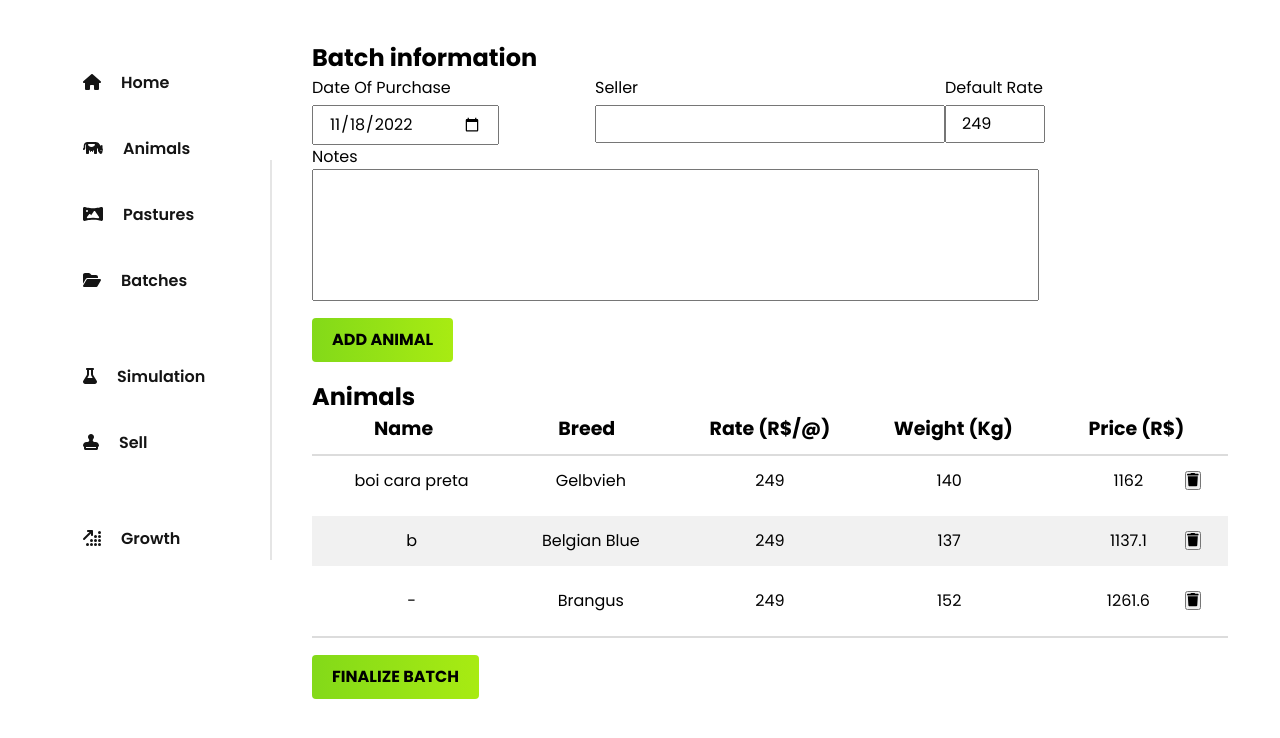
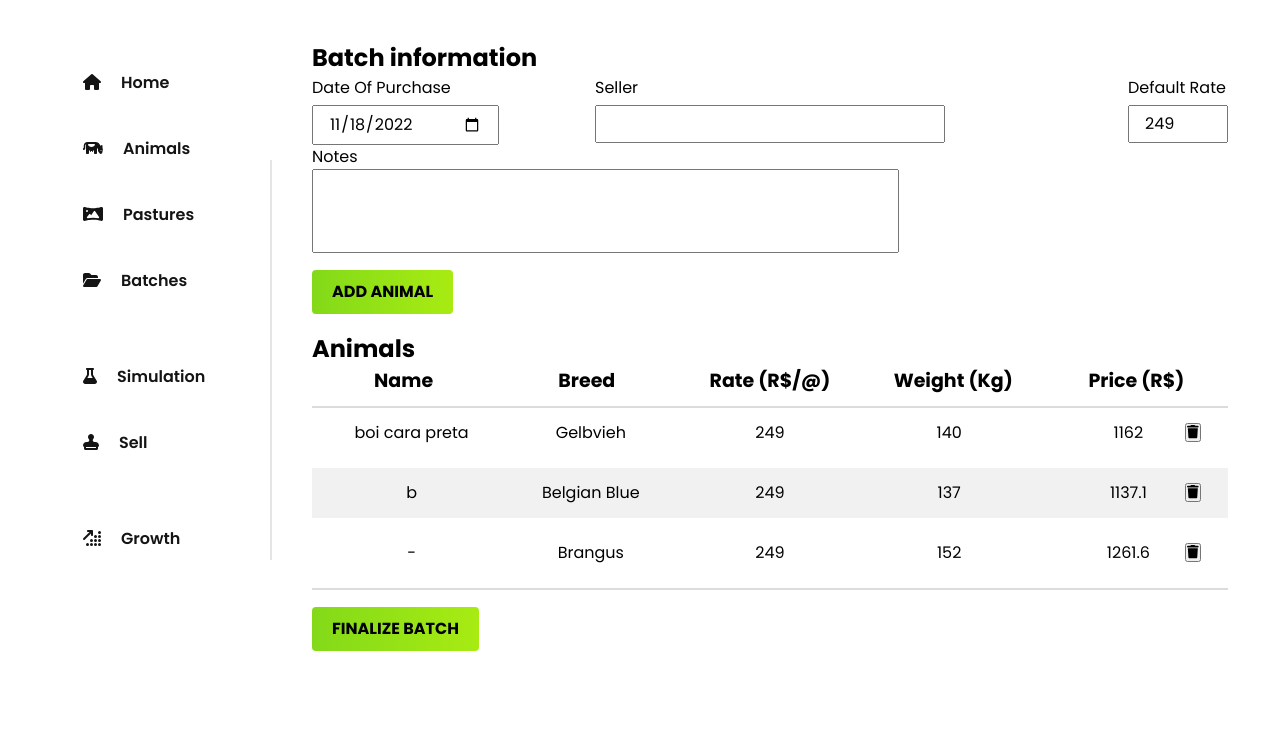
Before and after one commit to pedroenriquedev/LiveStock, a Next.js app in the folder ui/: page /batches/create in a window 1280 px wide. Shown: the top 738 px of the page. Built offline with nearby package versions, Linux system fonts and the light colour scheme.

Commit message:
Minor css changes

```diff
--- a/ui/pages/batches/create/index.js
+++ b/ui/pages/batches/create/index.js
@@ -76,7 +76,6 @@ const CreateNewBatch = () => {
   };
 
   const handleDeleteAnimal = (index) => {
-    console.log(index);
     const newAnimals = [...animals];
     newAnimals.splice(index, 1);
     setAnimals(newAnimals);
@@ -150,8 +149,8 @@ const CreateNewBatch = () => {
             <textarea
               value={description}
               onChange={(e) => setDescription(e.target.value)}
-              rows="5"
-              cols="50"
+              rows="3"
+              cols="40"
             />
           </div>
         </div>
--- a/ui/styles/CreateBatch.module.css
+++ b/ui/styles/CreateBatch.module.css
@@ -43,6 +43,17 @@
     grid-column: 1 / 4;
 }
 
+.batchInfo div:nth-child(2) {
+    justify-self: center;
+}
+
+.batchInfo div:nth-child(3) {
+    justify-self: flex-end;
+}
+
+
+
+
 .batchInfo div:nth-child(3) input {
     width: 10rem;
 }
--- a/ui/utils/axios.js
+++ b/ui/utils/axios.js
@@ -8,6 +8,7 @@ export function handleError(error) {
   if (error.response) {
     // The request was made and the server responded with a status code
     // that falls out of the range of 2xx
+    console.log("Bad request");
     console.log(error.response.data);
     console.log(error.response.status);
     console.log(error.response.headers);
@@ -15,6 +16,7 @@ export function handleError(error) {
     // The request was made but no response was received
     // `error.request` is an instance of XMLHttpRequest in the browser and an instance of
     // http.ClientRequest in node.js
+    console.log("No response");
     console.log(error.request);
   } else {
     // Something happened in setting up the request that triggered an Error
```
Also changed, not shown: 1 other file (tests, documents, lock files or other folders).
